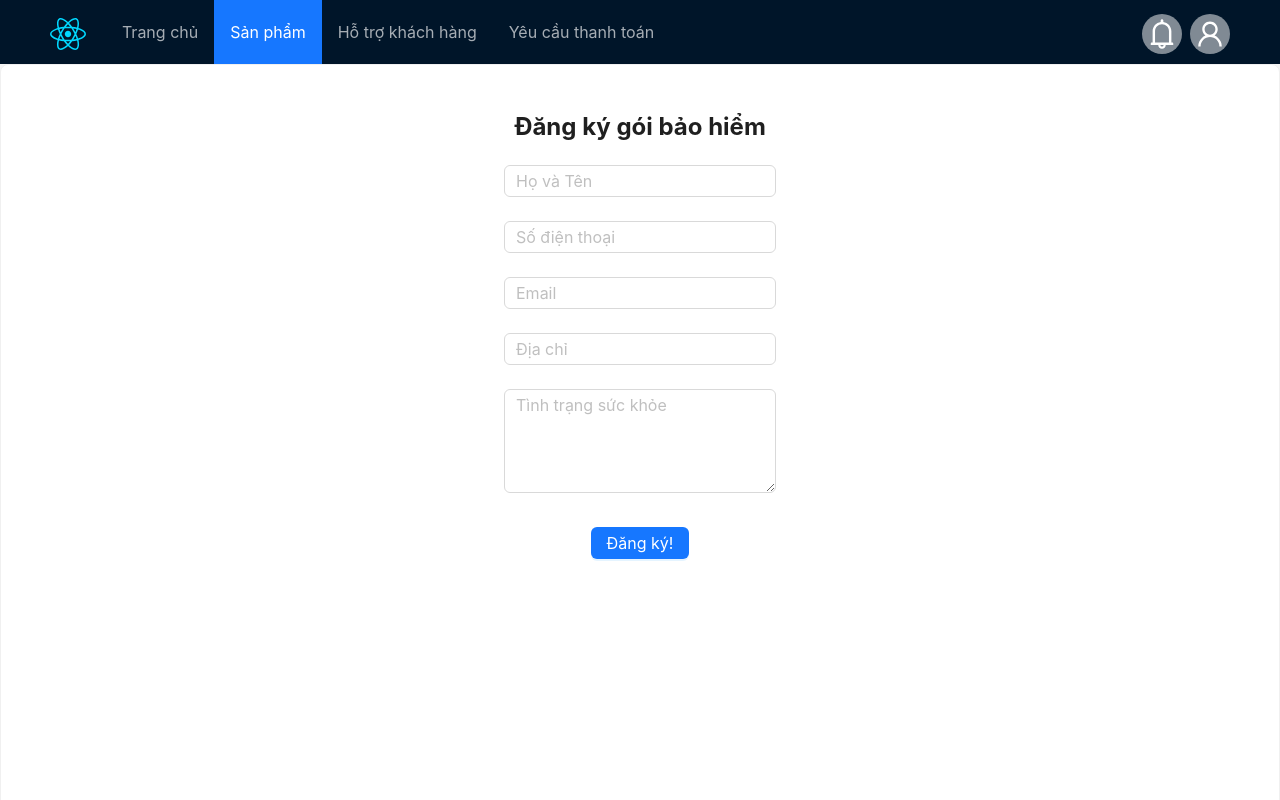
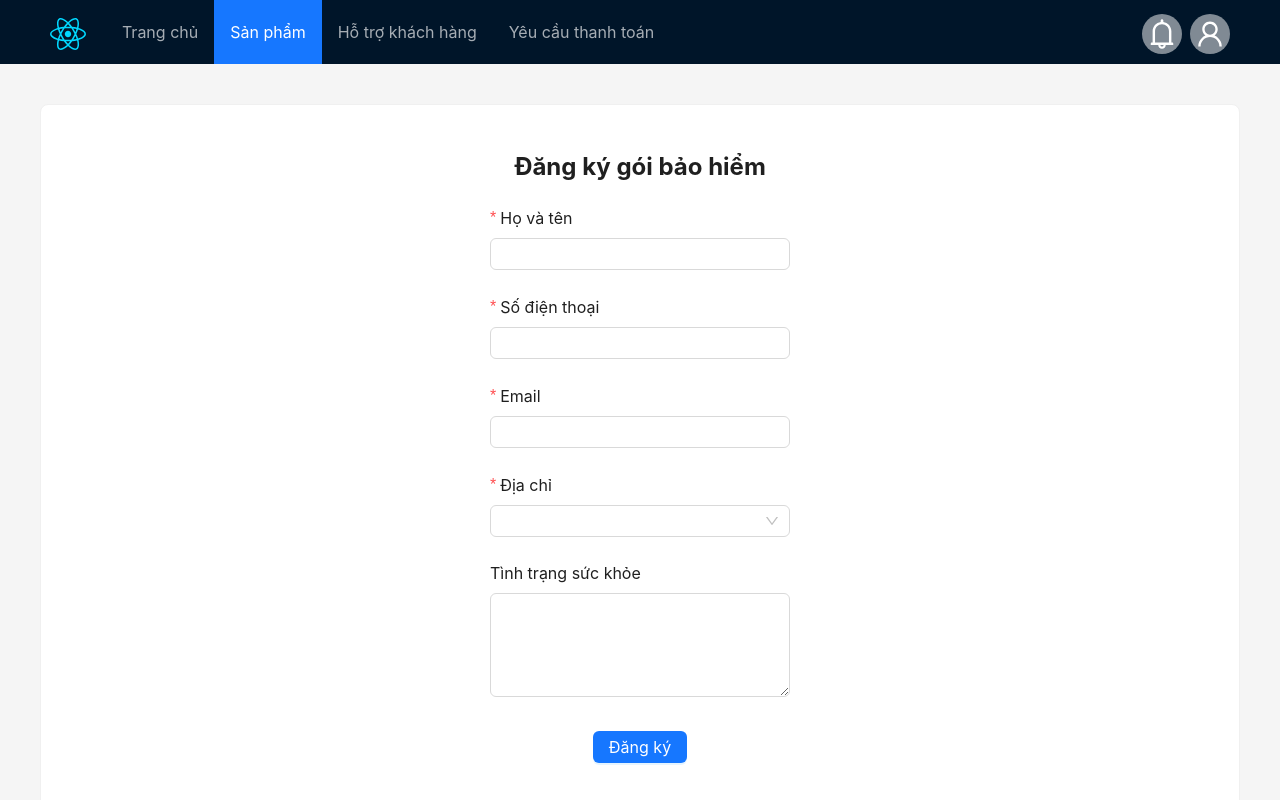
Before and after one commit to nthihongphuc/System-Of-Health-Insurance, a React (Vite) app: page /product/1/register in a window 1280 px wide. Shown: the top 800 px of the page. Built offline with nearby package versions, Linux system fonts and the light colour scheme; the HTML template or start-up script is replaced by a standard one.

Commit message:
update product detail, regist insurance

```diff
--- a/src/pages/ProductDetailPage.jsx
+++ b/src/pages/ProductDetailPage.jsx
@@ -11,12 +11,6 @@ import home3 from "../assets/home3.jpg";
 const { Header } = Layout;
 
 const items_renamed = [
-  {
-    key: '10',
-    label: 'Quyền lợi của người sử dụng',
-    children: <p>aaaaaaaaaaaaaaaaa</p>,
-
-  },
   {
     key: '11',
     label: 'Điều kiện tham gia',
--- a/src/pages/RegisterInsurance.jsx
+++ b/src/pages/RegisterInsurance.jsx
@@ -1,6 +1,9 @@
 // import library here
-import { Form, Input, Button, Row, Card } from "antd";
+import { Form, Input, Button, Row, Card, Layout, Cascader } from "antd";
+import { Content } from "antd/es/layout/layout";
 import { Link } from "react-router-dom";
+import { address } from "../data/address";
+
 const { TextArea } = Input;
 // Define Our component
 const RegisterInsurance  = () => {
@@ -9,6 +12,8 @@ const RegisterInsurance  = () => {
   };
 
   return (
+    <Layout>
+      <Content style={{ margin: 40 }}>
       <Row
         style={{ width: "100%", textAlign: "center", justifyContent: "center" }}
     >
@@ -23,14 +28,13 @@ const RegisterInsurance  = () => {
         <h2 style={{ textAlign: "center" }}>Đăng ký gói bảo hiểm</h2>
         <Form
           name="register-insurance"
-          className="register-insurance-form"
-          initialValues={{
-            remember: true,
-          }}
           onFinish={onFinish}
+          style={{ width: 300, textAlign: "center" }}
+          layout="vertical"
         >
           <Form.Item
-            name="Họ và Tên"
+            label="Họ và tên"
+            name="name"
             rules={[
               {
                 required: true,
@@ -38,10 +42,11 @@ const RegisterInsurance  = () => {
               },
             ]}
           >
-            <Input placeholder="Họ và Tên" />
+            <Input/>
           </Form.Item>
           <Form.Item
-            name="Số điện thoại"
+            label="Số điện thoại"
+            name="phone"
             rules={[
               {
                 required: true,
@@ -49,10 +54,11 @@ const RegisterInsurance  = () => {
               },
             ]}
           >
-            <Input placeholder="Số điện thoại" />
+            <Input />
           </Form.Item>
           <Form.Item
-            name="Email"
+            label="Email"
+            name="email"
             rules={[
               {
                 required: true,
@@ -60,27 +66,25 @@ const RegisterInsurance  = () => {
               },
             ]}
           >
-            <Input placeholder="Email" />
+            <Input />
           </Form.Item>
             <Form.Item
-            name="Địa chỉ"
+              label="Địa chỉ"
+              name="address"
               rules={[
                 {
                   required: true,
-                message: "Vui lòng điền Địa chỉ!",
+                  message: "Vui lòng nhập địa chỉ!",
                 },
               ]}
             >
-            <Input placeholder="Địa chỉ" />
-
+              <Cascader options={address} />
             </Form.Item>
           <Form.Item
-            name="Tình trạng sức khỏe"
+            label="Tình trạng sức khỏe"
+            name="status"
           >
-              <TextArea
-              rows={4}
-              placeholder="Tình trạng sức khỏe"
-              />
+              <TextArea rows={4}/>
           </Form.Item>
           <Button
               type="primary"
@@ -88,12 +92,15 @@ const RegisterInsurance  = () => {
               className="login-form-button"
               style={{ marginTop: 10 }}
             >
-              Đăng ký!
+              Đăng ký
             </Button>
 
         </Form>
       </Card>
     </Row>
+    </Content>
+    </Layout>
+
   );
 };
 
```
Lines whose indentation alone changed are shown as unchanged.
